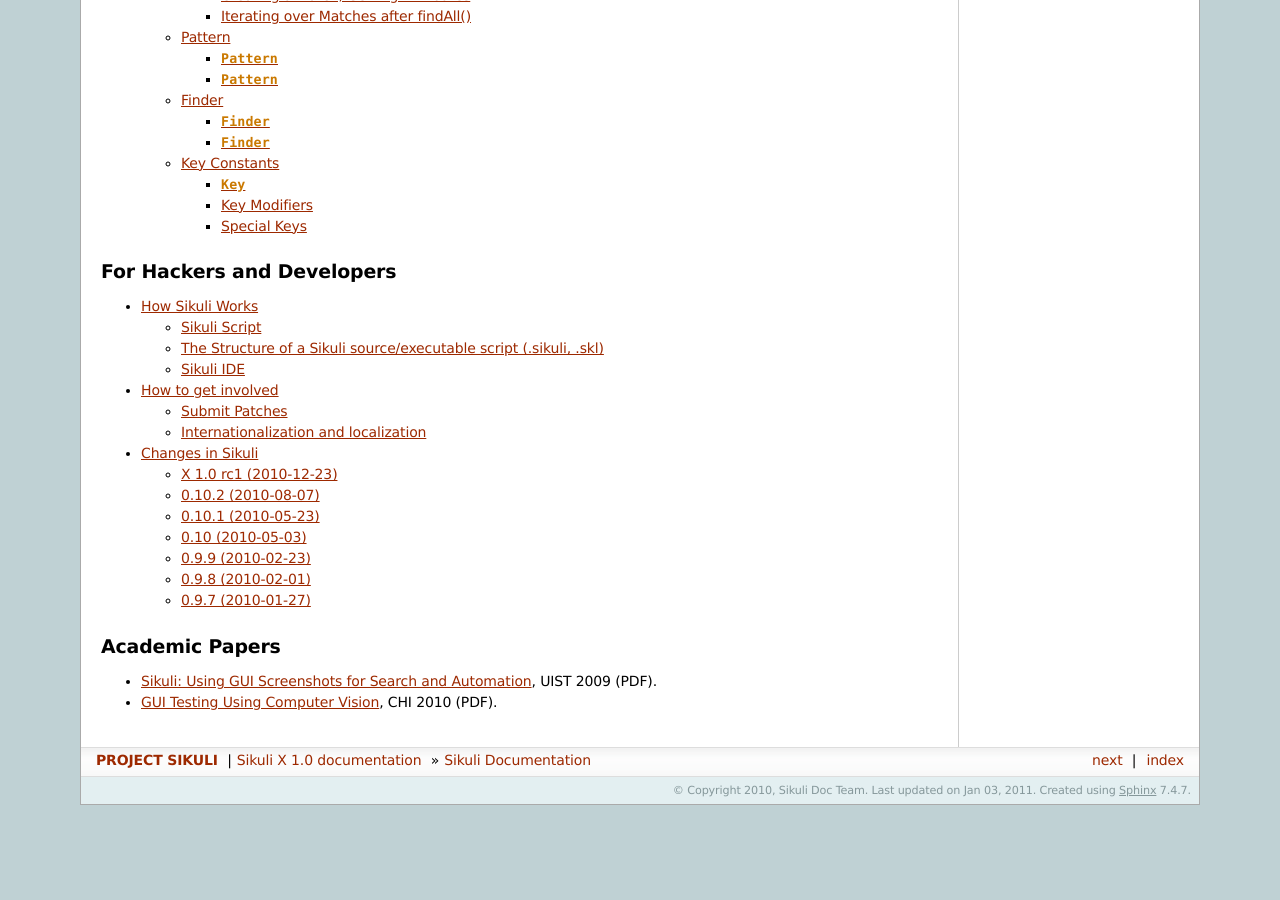
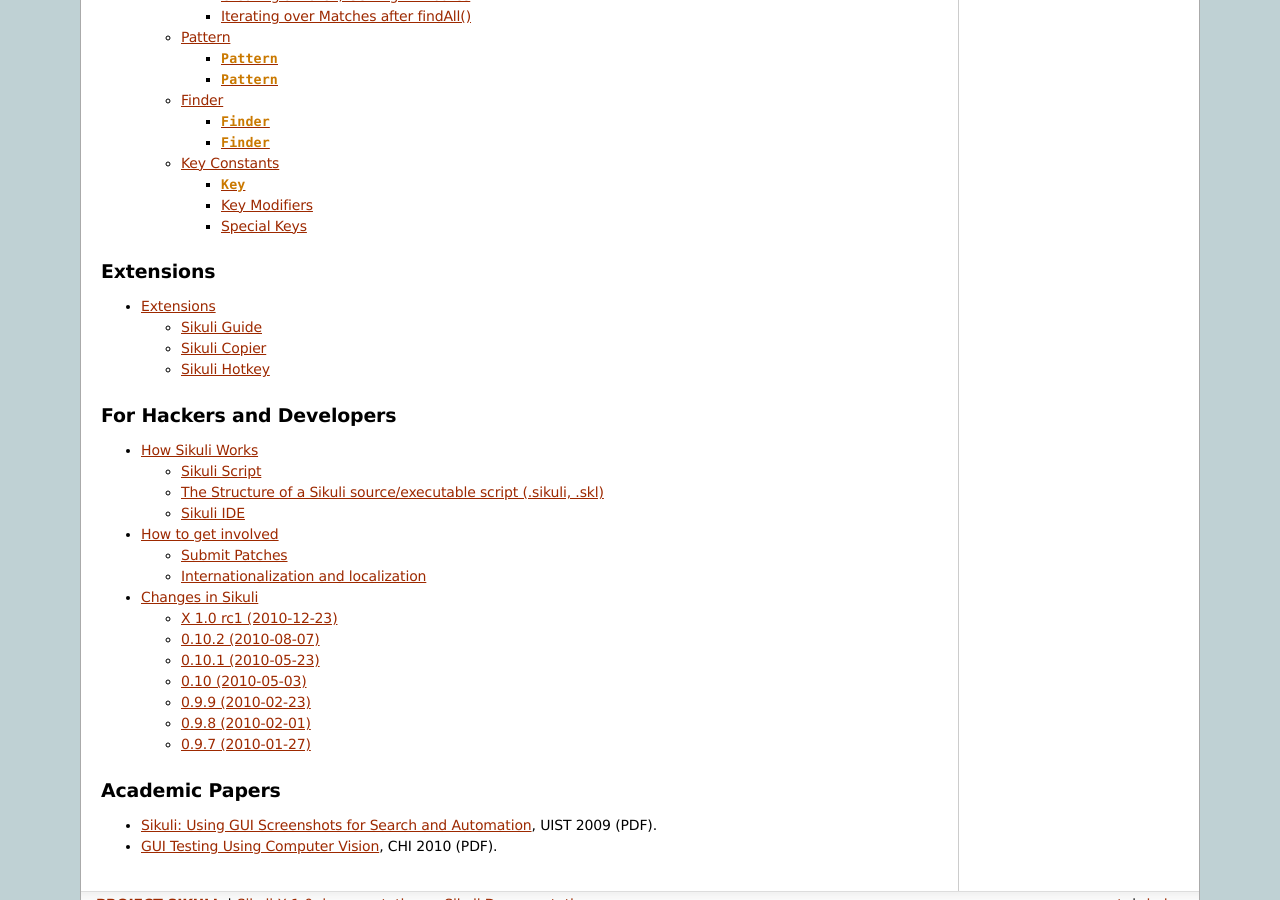
Before and after one commit to sikuli/sikuli, a Sphinx documentation site: the page built from docs/source/index.rst, in a window 1280 px wide and 900 px high, scrolled down 1742 px. Built offline with Sphinx 7.4.7, drawn with Linux system fonts in a browser that asks for light colours; before the commit the page ends 2547 px from its top, so only the background shows below that.

Commit message:
add stub documentation for extensions

```diff
--- /dev/null
+++ b/docs/source/extensions/index.rst
@@ -0,0 +1,9 @@
+Extensions
+==========
+
+.. toctree::
+   :maxdepth: 2
+
+   sikuli-guide/index
+   sikuli-copier/index
+   sikuli-hotkey/index
--- /dev/null
+++ b/docs/source/extensions/sikuli-copier/index.rst
@@ -0,0 +1,4 @@
+Sikuli Copier
+=============
+
+(Under construction)
--- /dev/null
+++ b/docs/source/extensions/sikuli-guide/index.rst
@@ -0,0 +1,4 @@
+Sikuli Guide
+============
+
+(Under construction)
--- /dev/null
+++ b/docs/source/extensions/sikuli-hotkey/index.rst
@@ -0,0 +1,4 @@
+Sikuli Hotkey
+=============
+
+(Under construction)
--- a/docs/source/index.rst
+++ b/docs/source/index.rst
@@ -92,6 +92,14 @@
    new-in-sikulix
    sikuli-script-index
 
+Extensions
+----------
+.. toctree::
+   :maxdepth: 2
+
+   extensions/index
+
+
 
 For Hackers and Developers
 --------------------------
```
Also changed, not shown: 2 other files.
